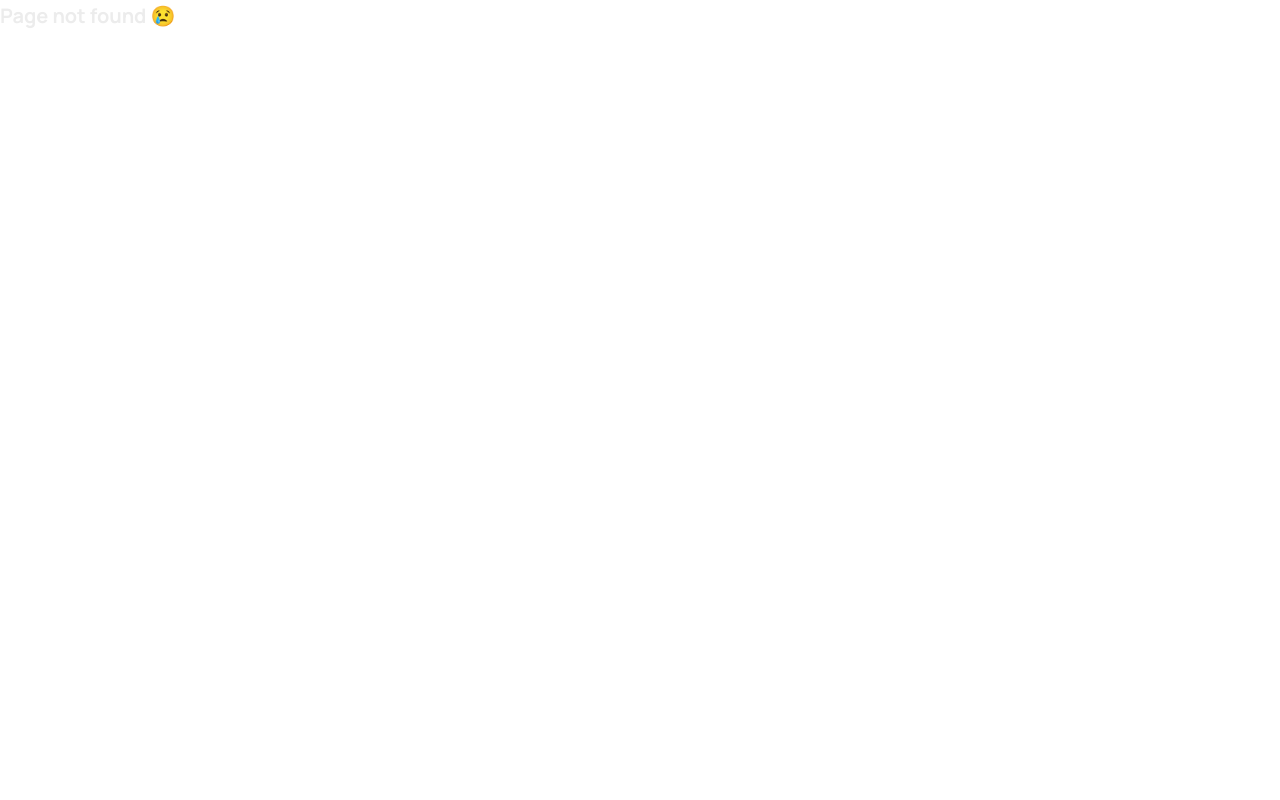
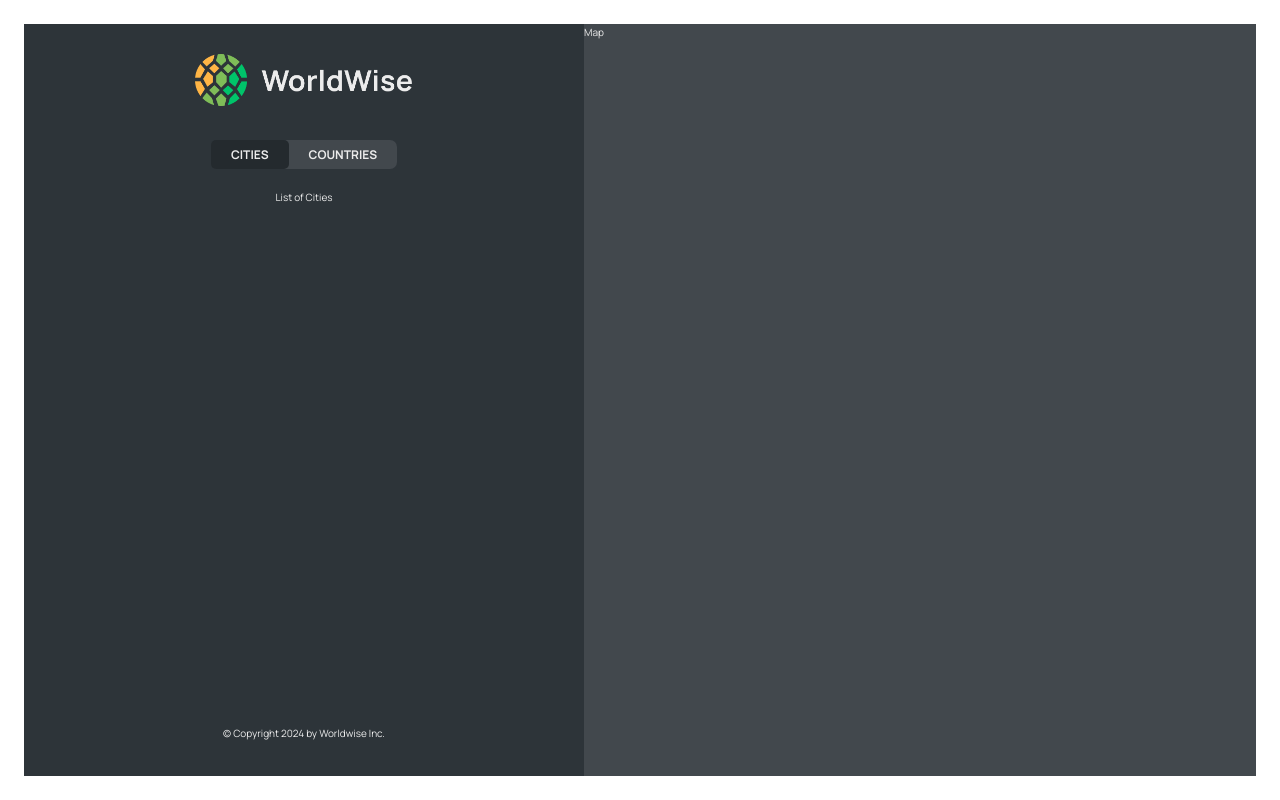
Before and after one commit to BaGorK/worldwise, a React (Vite) app: page /app/cities in a window 1280 px wide. Before the commit this address had no page. Built offline with nearby package versions, Linux system fonts and the light colour scheme; the HTML template or start-up script is replaced by a standard one.

Commit message:
Implementing Nested Routes | Index Routes in the AppLayout

```diff
--- a/src/App.jsx
+++ b/src/App.jsx
@@ -10,11 +10,16 @@
   return (
     <BrowserRouter>
       <Routes>
-        <Route path='/' element={<Homepage />} />
+        <Route index element={<Homepage />} />
         <Route path='pricing' element={<Pricing />} />
         <Route path='product' element={<Product />} />
         <Route path='login' element={<Login />} />
-        <Route path='/app' element={<AppLayout />} />
+        <Route path='app' element={<AppLayout />}>
+          <Route index element={<p>List of Cities</p>} />
+          <Route path='cities' element={<p>List of Cities</p>} />
+          <Route path='countries' element={<p>List of Countries</p>} />
+          <Route path='form' element={<p>Form</p>} />
+        </Route>
         <Route path='*' element={<PageNotFound />} />
       </Routes>
     </BrowserRouter>
--- a/src/components/AppNav.jsx
+++ b/src/components/AppNav.jsx
@@ -1,5 +1,20 @@
+import { NavLink } from 'react-router-dom';
+
+import styles from './AppNav.module.css';
+
 function AppNav() {
-  return <div>app Nav</div>;
+  return (
+    <nav className={styles.nav}>
+      <ul>
+        <li>
+          <NavLink to='cities'>Cities</NavLink>
+        </li>
+        <li>
+          <NavLink to='countries'>Countries</NavLink>
+        </li>
+      </ul>
+    </nav>
+  );
 }
 
 export default AppNav;
--- a/src/components/Sidebar.jsx
+++ b/src/components/Sidebar.jsx
@@ -1,3 +1,5 @@
+import { Outlet } from 'react-router-dom';
+
 import Logo from './Logo';
 import AppNav from './AppNav';
 import styles from './Sidebar.module.css';
@@ -9,7 +11,7 @@
       <Logo />
       <AppNav />
 
-      <p>List of Cities</p>
+      <Outlet />
 
       <FooterSideBar />
     </div>
--- a/src/pages/PageNotFound.jsx
+++ b/src/pages/PageNotFound.jsx
@@ -1,6 +1,6 @@
 export default function PageNotFound() {
   return (
-    <div>
+    <div style={{ color: 'black' }}>
       <h1>Page not found 😢</h1>
     </div>
   );
```
